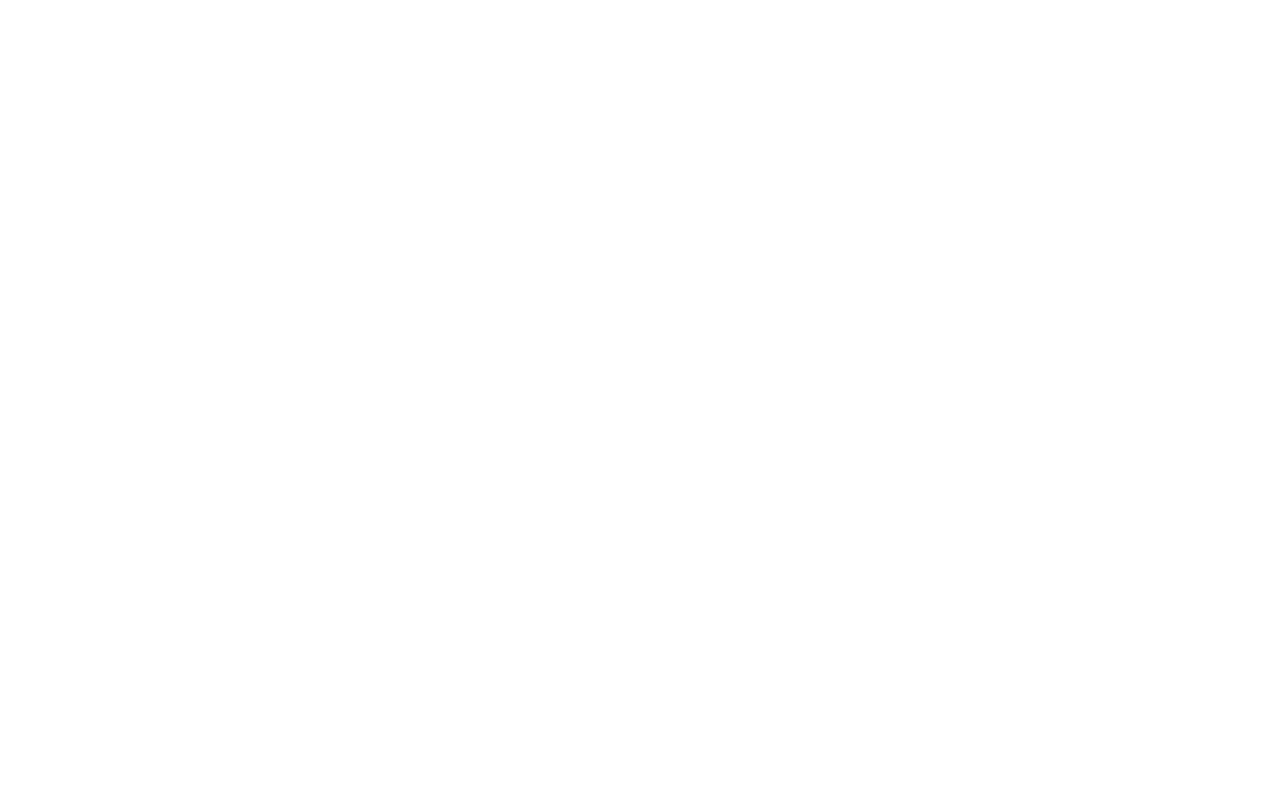
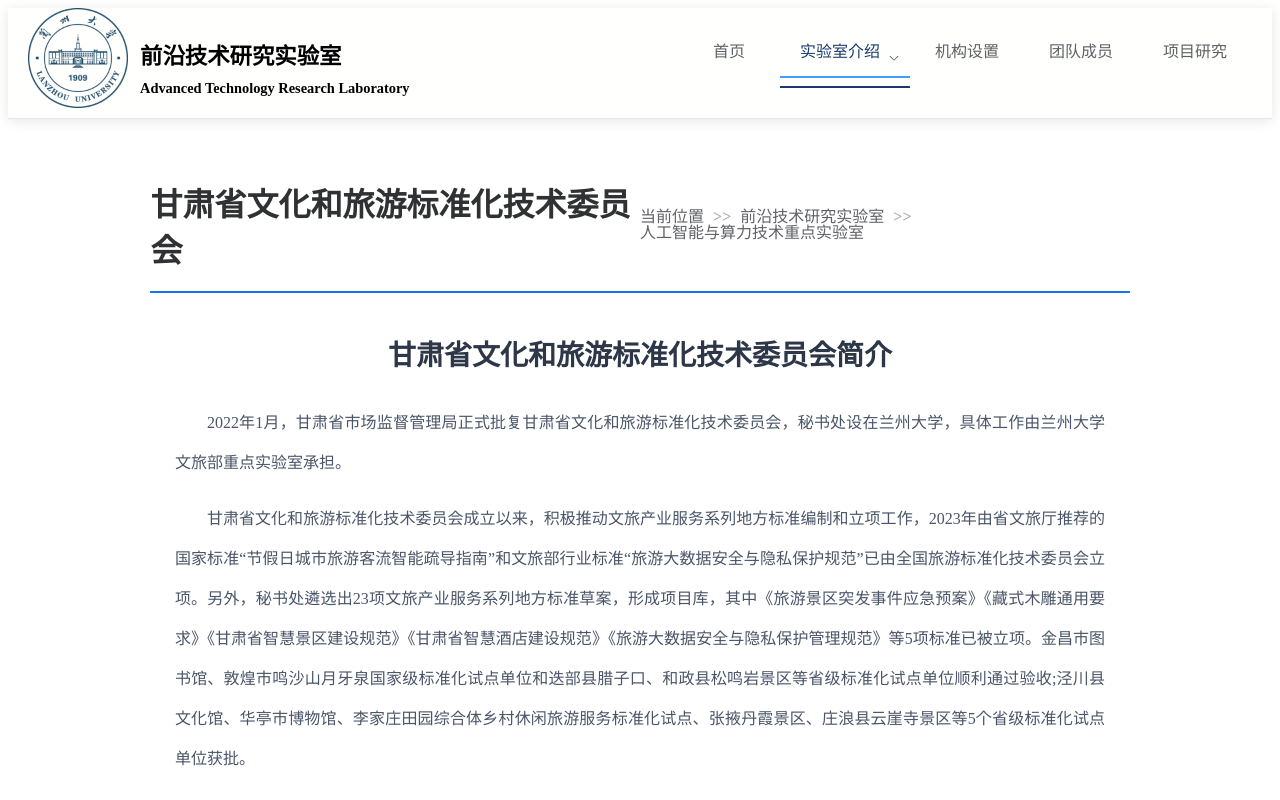
Before and after one commit to Stverib/LabFront, a Vue app: page /committee in a window 1280 px wide. Before the commit this address had no page. Shown: the top 800 px of the page. Built offline with nearby package versions, Linux system fonts and the light colour scheme.

Commit message:
标委会完成

```diff
--- a/src/router/index.js
+++ b/src/router/index.js
@@ -10,6 +10,7 @@
 import ActivityDetail from "@/views/AcademicActivityDetail.vue";
 import CulturalTourismLab from "@/views/CulturalTourismLab.vue";
 import AICComputingLab from "@/views/AICComputingLab.vue";
+import StandardizationCommittee from "@/views/StandardizationCommittee.vue";
 
 const routes = [
   {
@@ -58,6 +59,10 @@
       {
         path: '/lab-structure/ai-computing',
         component: AICComputingLab,
+      },
+      {
+        path: '/committee',
+        component: StandardizationCommittee
       }
     ]
   },
--- a/src/views/AICComputingLab.vue
+++ b/src/views/AICComputingLab.vue
@@ -1,5 +1,14 @@
 <template>
   <div class="lab-detail-container">
+    <!-- 新增图片 -->
+    <div class="header-image">
+      <img
+        src="@/assets/images/AICLab.png"
+        alt="实验室图片"
+        class="lab-header-img"
+      >
+    </div>
+
     <!-- 标题行 -->
     <el-row justify="space-between" align="middle" class="title-row">
       <el-col :span="12">
@@ -245,4 +254,31 @@
   color: #4a5568;
   line-height: 1.6;
 }
+
+/* 新增图片样式 */
+.header-image {
+  margin-bottom: 30px;
+  border-radius: 8px;
+  overflow: hidden;
+  box-shadow: 0 4px 6px rgba(0, 0, 0, 0.1);
+}
+
+.lab-header-img {
+  width: 100%;
+  display: block;
+  object-fit: cover;
+  max-height: 550px;
+
+}
+
+@media (max-width: 768px) {
+  .header-image {
+    margin-bottom: 20px;
+    border-radius: 4px;
+  }
+
+  .lab-header-img {
+    max-height: 200px;
+  }
+}
 </style>
--- a/src/views/HomeVue.vue
+++ b/src/views/HomeVue.vue
@@ -119,7 +119,7 @@
   flex-direction: column;
 
   .main-header {
-    background: #ffffff !important;
+    background: #fffffe !important;
     border-bottom: 1px solid #e4e7ed;
     color: white;
     box-shadow: 0 2px 12px rgba(0, 0, 0, 0.1);
--- /dev/null
+++ b/src/views/StandardizationCommittee.vue
@@ -0,0 +1,250 @@
+<template>
+  <div class="lab-detail-container">
+
+    <!-- 标题行 -->
+    <el-row justify="space-between" align="middle" class="title-row">
+      <el-col :span="12">
+        <h1 class="main-title">甘肃省文化和旅游标准化技术委员会</h1>
+      </el-col>
+      <el-col :span="12" class="breadcrumb-col">
+        <el-breadcrumb separator=">>" class="breadcrumb">
+          <el-breadcrumb-item>当前位置</el-breadcrumb-item>
+          <el-breadcrumb-item :to="{ path: '/' }">前沿技术研究实验室</el-breadcrumb-item>
+          <el-breadcrumb-item>人工智能与算力技术重点实验室</el-breadcrumb-item>
+        </el-breadcrumb>
+      </el-col>
+    </el-row>
+
+    <!-- 蓝色分割线 -->
+    <hr class="divider">
+
+    <!-- 内容区域 -->
+    <div class="content-wrapper">
+      <h2 class="section-title">甘肃省文化和旅游标准化技术委员会简介</h2>
+
+      <div class="section-block">
+        <p class="content-text" style="text-indent: 2em">
+          2022年1月，甘肃省市场监督管理局正式批复甘肃省文化和旅游标准化技术委员会，秘书处设在兰州大学，具体工作由兰州大学文旅部重点实验室承担。
+        </p>
+
+        <p class="content-text" style="text-indent: 2em">
+          甘肃省文化和旅游标准化技术委员会成立以来，积极推动文旅产业服务系列地方标准编制和立项工作，2023年由省文旅厅推荐的国家标准“节假日城市旅游客流智能疏导指南”和文旅部行业标准“旅游大数据安全与隐私保护规范”已由全国旅游标准化技术委员会立项。另外，秘书处遴选出23项文旅产业服务系列地方标准草案，形成项目库，其中《旅游景区突发事件应急预案》《藏式木雕通用要求》《甘肃省智慧景区建设规范》《甘肃省智慧酒店建设规范》《旅游大数据安全与隐私保护管理规范》等5项标准已被立项。金昌市图书馆、敦煌市鸣沙山月牙泉国家级标准化试点单位和迭部县腊子口、和政县松鸣岩景区等省级标准化试点单位顺利通过验收;泾川县文化馆、华亭市博物馆、李家庄田园综合体乡村休闲旅游服务标准化试点、张掖丹霞景区、庄浪县云崖寺景区等5个省级标准化试点单位获批。
+        </p>
+
+        <p class="content-text" style="text-indent: 2em">
+          此外，大力加强文旅标准化工作专业人才培养和队伍建设2023年10月，作为协办单位组织举办全国旅游标准化技术委员会业务工作培训班，文旅标准化委员会副主任杨裔教授作为授课专家之一对甘肃省文化和旅游标准化建设工作与参加培训人员作了交流;2022年6月，文旅标准化委员会在张掖市组织举办了1期全省文化和旅游标准化工作培训班，邀请省内外标准化方面专家专题授课，系统培训各市州和县区文旅系统的标准化工作业务人员 126 人;组织文旅标准化委员会全体委员参加了2022年全国旅游标准化线上培训班;积极抽派2名负责标准化工作的工作人员参加 2021年全国旅游标准化培训班。
+        </p>
+      </div>
+    </div>
+  </div>
+</template>
+
+<script setup>
+
+</script>
+
+<style scoped>
+.lab-detail-container {
+  width: 80%;
+  margin: 0 auto;
+  padding: 40px 20px;
+}
+
+.title-row {
+  margin-bottom: 20px;
+}
+
+.main-title {
+  font-size: 32px;
+  font-weight: 600;
+  color: #303133;
+  margin: 0;
+}
+
+.breadcrumb-col {
+  display: flex;
+  justify-content: flex-end;
+}
+
+.breadcrumb {
+  font-size: 16px;
+  :deep(.el-breadcrumb__inner) {
+    color: #606266;
+    &.is-link {
+      font-weight: normal;
+    }
+  }
+}
+
+.divider {
+  border: 0;
+  height: 2px;
+  background: #1a73e8;
+  margin: 20px 0 40px;
+}
+
+.content-wrapper {
+  max-width: 95%;
+  margin: 0 auto;
+}
+
+.section-title {
+  font-size: 28px;
+  font-weight: 600;
+  text-align: center;
+  color: #2d3748;
+  margin-bottom: 30px;
+}
+
+.section-block {
+  margin-bottom: 30px;
+}
+
+.section-subtitle {
+  font-size: 20px;
+  color: #1a3a6d;
+  margin: 25px 0 15px;
+  padding-bottom: 8px;
+  border-bottom: 1px solid #e4e7ed;
+}
+
+.content-text {
+  font-size: 16px;
+  line-height: 2.5;
+  color: #4a5568;
+  text-align: justify;
+  margin-bottom: 10px;
+}
+
+.content-list {
+  padding-left: 30px;
+  margin: 15px 0;
+
+  li {
+    margin-bottom: 8px;
+    line-height: 1.6;
+    color: #4a5568;
+  }
+}
+
+.grid {
+  display: grid;
+}
+
+.grid-cols-2 {
+  grid-template-columns: repeat(2, minmax(0, 1fr));
+}
+
+.gap-4 {
+  gap: 1rem;
+}
+
+.mt-4 {
+  margin-top: 1rem;
+}
+
+.committee-table {
+  border: 1px solid #e4e7ed;
+  border-radius: 8px;
+  overflow: hidden;
+}
+
+.table-header {
+  display: grid;
+  grid-template-columns: 1fr 1fr 1fr;
+  background: #f8f9fa;
+  padding: 12px 15px;
+  font-weight: 600;
+}
+
+.table-row {
+  display: grid;
+  grid-template-columns: 1fr 1fr 1fr;
+  padding: 12px 15px;
+  border-top: 1px solid #e4e7ed;
+}
+
+.table-cell {
+  padding: 8px 10px;
+}
+
+.equipment-list {
+  @apply grid grid-cols-2 gap-4;
+}
+
+.equipment-item {
+  @apply flex items-center p-3 bg-gray-50 rounded-lg;
+}
+
+.equipment-item svg {
+  @apply mr-2 text-blue-600;
+}
+
+.category-title {
+  @apply text-lg font-semibold mt-6 mb-3 text-gray-700;
+}
+
+@media (max-width: 768px) {
+  .main-title {
+    font-size: 24px;
+  }
+
+  .section-title {
+    font-size: 22px;
+  }
+
+  .section-subtitle {
+    font-size: 18px;
+  }
+
+  .content-text {
+    font-size: 14px;
+  }
+
+  .content-list {
+    padding-left: 20px;
+  }
+
+  .breadcrumb {
+    font-size: 14px;
+  }
+
+  .grid-cols-2 {
+    grid-template-columns: 1fr;
+  }
+
+  .committee-table {
+    font-size: 14px;
+  }
+
+  .equipment-list {
+    grid-template-columns: 1fr;
+  }
+}
+
+.content-text[style*="text-indent"] {
+  text-indent: 2em;
+}
+
+.strategy-box {
+  margin-top: 25px;
+  padding: 20px;
+  background: #f8fafc;
+  border-radius: 8px;
+}
+
+.sub-list {
+  padding-left: 30px;
+  margin: 8px 0;
+  list-style-type: circle;
+}
+
+.sub-list li {
+  color: #4a5568;
+  line-height: 1.6;
+}
+
+
+@media (max-width: 768px) {
+}
+</style>
```
Also changed, not shown: src/assets/images/AICLab.png (added).
